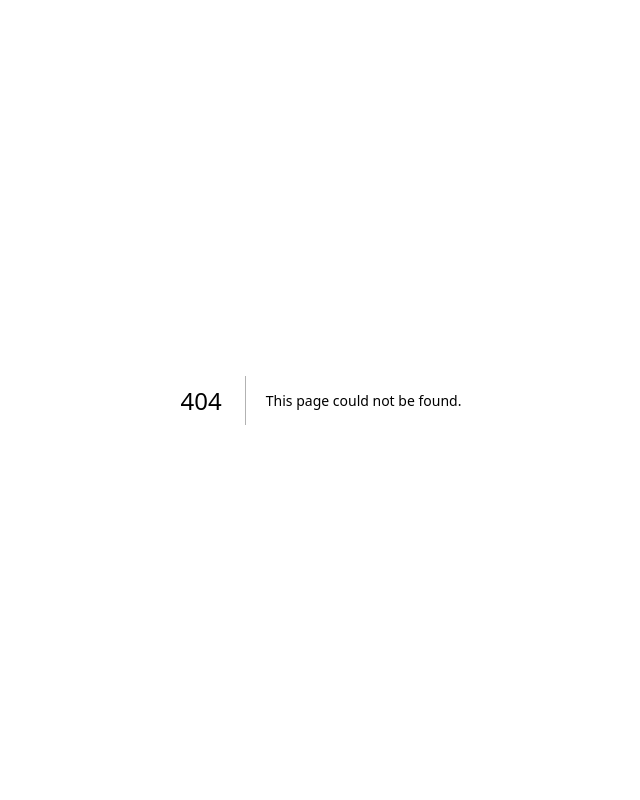
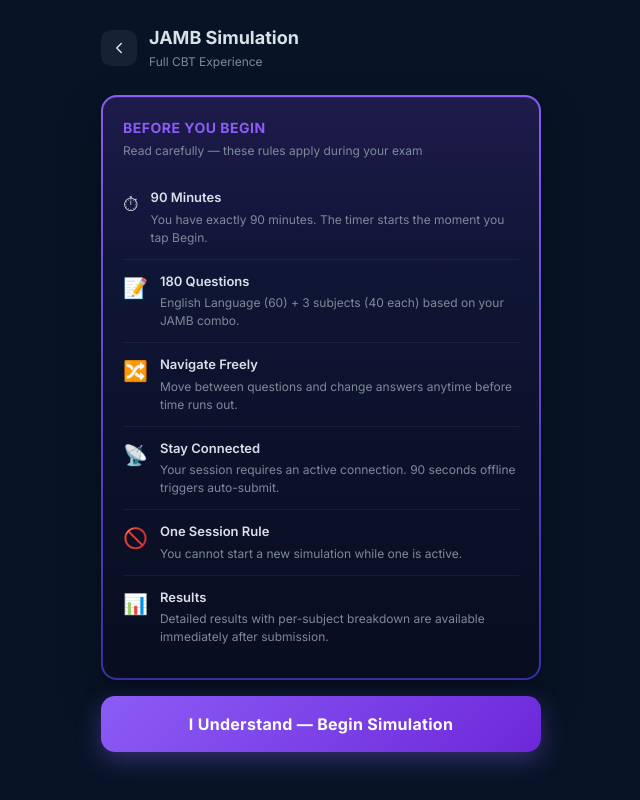
Before and after one commit to examforge99/examlogic, a Next.js app: page /simulation in a window 1280 px wide. Before the commit this address had no page. Shown: the whole page, without its empty margins (319-959 px from the left). Built offline with nearby package versions, Linux system fonts and the light colour scheme; no server answers.

Commit message:
Add simulation preflight page with session handling

```diff
--- /dev/null
+++ b/src/app/simulation/page.tsx
@@ -0,0 +1,254 @@
+"use client";
+
+import { useState, useEffect } from "react";
+import { useRouter } from "next/navigation";
+
+const PAGE_STYLE: React.CSSProperties = {
+  minHeight: "100vh",
+  background: "#071426",
+  display: "flex",
+  flexDirection: "column",
+  padding: "24px 20px",
+  maxWidth: "480px",
+  margin: "0 auto",
+};
+
+const CARD_STYLE: React.CSSProperties = {
+  borderRadius: "16px",
+  padding: "20px",
+  background:
+    "linear-gradient(to bottom, #1E1B4B, #0F1535 30%, #080D1F) padding-box, linear-gradient(to bottom, #8B5CF6, #3730A3) border-box",
+  border: "2px solid transparent",
+  boxShadow: "0 20px 40px rgba(0,0,0,0.35), inset 0 1px 0 rgba(255,255,255,0.08)",
+  marginBottom: "16px",
+};
+
+const RULE_ITEM_STYLE: React.CSSProperties = {
+  display: "flex",
+  alignItems: "flex-start",
+  gap: "12px",
+  padding: "12px 0",
+  borderBottom: "1px solid rgba(255,255,255,0.06)",
+};
+
+const BEGIN_BTN_STYLE: React.CSSProperties = {
+  width: "100%",
+  padding: "16px",
+  borderRadius: "14px",
+  background: "linear-gradient(135deg, #8B5CF6, #6D28D9)",
+  border: "none",
+  color: "#fff",
+  fontSize: "16px",
+  fontWeight: 700,
+  cursor: "pointer",
+  boxShadow: "0 8px 24px rgba(139,92,246,0.35)",
+  letterSpacing: "0.3px",
+};
+
+const DISABLED_BTN_STYLE: React.CSSProperties = {
+  ...BEGIN_BTN_STYLE,
+  background: "rgba(139,92,246,0.2)",
+  color: "rgba(255,255,255,0.4)",
+  cursor: "not-allowed",
+  boxShadow: "none",
+};
+
+const rules = [
+  {
+    icon: "⏱",
+    title: "90 Minutes",
+    description: "You have exactly 90 minutes. The timer starts the moment you tap Begin.",
+  },
+  {
+    icon: "📝",
+    title: "180 Questions",
+    description: "English Language (60) + 3 subjects (40 each) based on your JAMB combo.",
+  },
+  {
+    icon: "🔀",
+    title: "Navigate Freely",
+    description: "Move between questions and change answers anytime before time runs out.",
+  },
+  {
+    icon: "📡",
+    title: "Stay Connected",
+    description: "Your session requires an active connection. 90 seconds offline triggers auto-submit.",
+  },
+  {
+    icon: "🚫",
+    title: "One Session Rule",
+    description: "You cannot start a new simulation while one is active.",
+  },
+  {
+    icon: "📊",
+    title: "Results",
+    description: "Detailed results with per-subject breakdown are available immediately after submission.",
+  },
+];
+
+type Stage = "preflight" | "generating" | "error";
+
+export default function SimulationPreflightPage() {
+  const router = useRouter();
+  const [stage, setStage] = useState<Stage>("preflight");
+  const [errorMessage, setErrorMessage] = useState("");
+  const [activeSession, setActiveSession] = useState<string | null>(null);
+  const [checkingActive, setCheckingActive] = useState(true);
+
+  // Check for existing active session on mount
+  useEffect(() => {
+    async function checkActive() {
+      try {
+        const res = await fetch("/api/simulation/session/active");
+        const data = await res.json();
+        if (data.session) {
+          setActiveSession(data.session.id);
+        }
+      } catch {
+        // ignore
+      } finally {
+        setCheckingActive(false);
+      }
+    }
+    checkActive();
+  }, []);
+
+  const handleBegin = async () => {
+    if (stage === "generating") return;
+
+    // Resume existing session
+    if (activeSession) {
+      router.push(`/simulation/exam/${activeSession}`);
+      return;
+    }
+
+    setStage("generating");
+
+    try {
+      // Step 1 — run pipeline, create session in pending state
+      const res = await fetch("/api/simulation/start", {
+        method: "POST",
+      });
+
+      const data = await res.json();
+
+      if (!res.ok) {
+        setErrorMessage(data.error ?? "Failed to generate session. Please try again.");
+        setStage("error");
+        return;
+      }
+
+      const sessionId = data.data.session_id;
+
+      // Step 2 — move session from pending → active
+      const startRes = await fetch(`/api/simulation/session/${sessionId}/start`, {
+        method: "POST",
+      });
+
+      if (!startRes.ok) {
+        setErrorMessage("Failed to start session. Please try again.");
+        setStage("error");
+        return;
+      }
+
+      // Step 3 — navigate to exam page
+      router.push(`/simulation/exam/${sessionId}`);
+
+    } catch {
+      setErrorMessage("Something went wrong. Check your connection and try again.");
+      setStage("error");
+    }
+  };
+
+  const isGenerating = stage === "generating";
+
+  return (
+    <div style={PAGE_STYLE}>
+
+      {/* Header */}
+      <div style={{ display: "flex", alignItems: "center", gap: "12px", marginBottom: "24px" }}>
+        <div
+          onClick={() => router.back()}
+          style={{ width: "36px", height: "36px", borderRadius: "10px", background: "rgba(255,255,255,0.06)", display: "flex", alignItems: "center", justifyContent: "center", cursor: "pointer" }}
+        >
+          <svg width="18" height="18" viewBox="0 0 24 24" fill="none" stroke="#D8E0E8" strokeWidth="2" strokeLinecap="round" strokeLinejoin="round">
+            <polyline points="15 18 9 12 15 6" />
+          </svg>
+        </div>
+        <div>
+          <div style={{ fontSize: "18px", fontWeight: 700, color: "#D8E0E8" }}>JAMB Simulation</div>
+          <div style={{ fontSize: "12px", color: "#7D8A9A", marginTop: "2px" }}>Full CBT Experience</div>
+        </div>
+      </div>
+
+      {/* Active session banner */}
+      {activeSession && (
+        <div style={{ borderRadius: "12px", padding: "12px 16px", background: "rgba(37,214,162,0.08)", border: "1px solid rgba(37,214,162,0.3)", marginBottom: "16px", display: "flex", alignItems: "center", gap: "10px" }}>
+          <span style={{ fontSize: "16px" }}>⚡</span>
+          <div>
+            <div style={{ fontSize: "13px", fontWeight: 600, color: "#25d6a2" }}>Active session found</div>
+            <div style={{ fontSize: "11px", color: "#7D8A9A", marginTop: "2px" }}>Tap Begin to resume where you left off</div>
+          </div>
+        </div>
+      )}
+
+      {/* Rules card */}
+      <div style={CARD_STYLE}>
+        <div style={{ fontSize: "14px", fontWeight: 700, color: "#8B5CF6", marginBottom: "4px", letterSpacing: "0.5px", textTransform: "uppercase" }}>
+          Before You Begin
+        </div>
+        <div style={{ fontSize: "12px", color: "#7D8A9A", marginBottom: "16px" }}>
+          Read carefully — these rules apply during your exam
+        </div>
+
+        <div>
+          {rules.map((rule, i) => (
+            <div key={i} style={{ ...RULE_ITEM_STYLE, borderBottom: i === rules.length - 1 ? "none" : "1px solid rgba(255,255,255,0.06)" }}>
+              <div style={{ fontSize: "20px", flexShrink: 0, marginTop: "1px" }}>{rule.icon}</div>
+              <div>
+                <div style={{ fontSize: "13px", fontWeight: 600, color: "#D8E0E8" }}>{rule.title}</div>
+                <div style={{ fontSize: "12px", color: "#7D8A9A", marginTop: "3px", lineHeight: "1.5" }}>{rule.description}</div>
+              </div>
+            </div>
+          ))}
+        </div>
+      </div>
+
+      {/* Error message */}
+      {stage === "error" && (
+        <div style={{ borderRadius: "12px", padding: "12px 16px", background: "rgba(239,68,68,0.08)", border: "1px solid rgba(239,68,68,0.3)", marginBottom: "16px" }}>
+          <div style={{ fontSize: "13px", color: "#F87171" }}>{errorMessage}</div>
+          <div
+            onClick={() => setStage("preflight")}
+            style={{ fontSize: "12px", color: "#8B5CF6", marginTop: "6px", cursor: "pointer", fontWeight: 600 }}
+          >
+            Try again →
+          </div>
+        </div>
+      )}
+
+      {/* Begin button */}
+      <button
+        onClick={handleBegin}
+        disabled={isGenerating || checkingActive}
+        style={isGenerating || checkingActive ? DISABLED_BTN_STYLE : BEGIN_BTN_STYLE}
+      >
+        {checkingActive
+          ? "Checking..."
+          : isGenerating
+          ? "Generating your exam..."
+          : activeSession
+          ? "Resume Session →"
+          : "I Understand — Begin Simulation"}
+      </button>
+
+      {/* Generating hint */}
+      {isGenerating && (
+        <div style={{ textAlign: "center", marginTop: "12px", fontSize: "12px", color: "#7D8A9A", lineHeight: "1.6" }}>
+          Building your personalized 180-question exam.{"\n"}This takes a few seconds.
+        </div>
+      )}
+
+    </div>
+  );
+}
```
